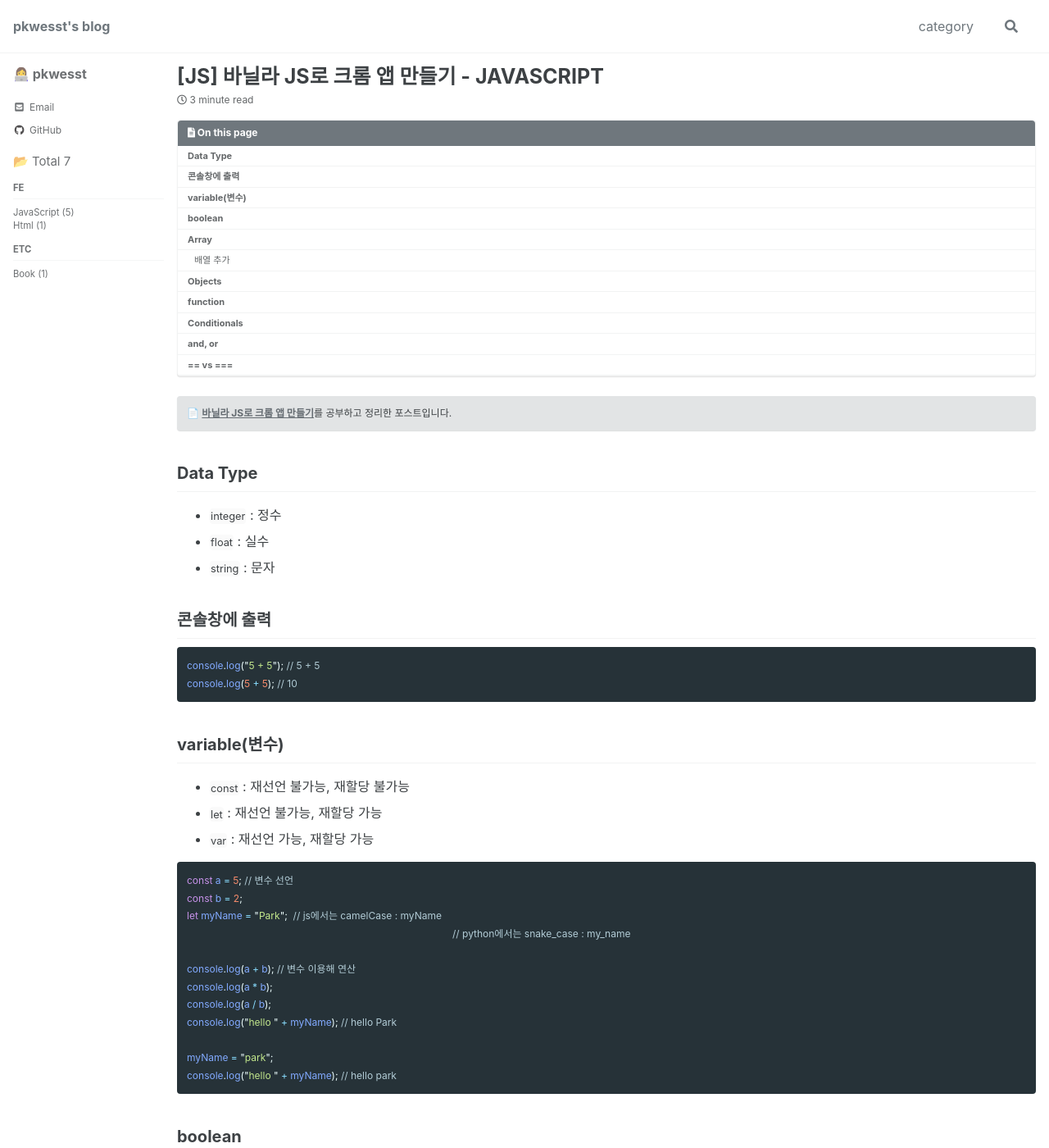
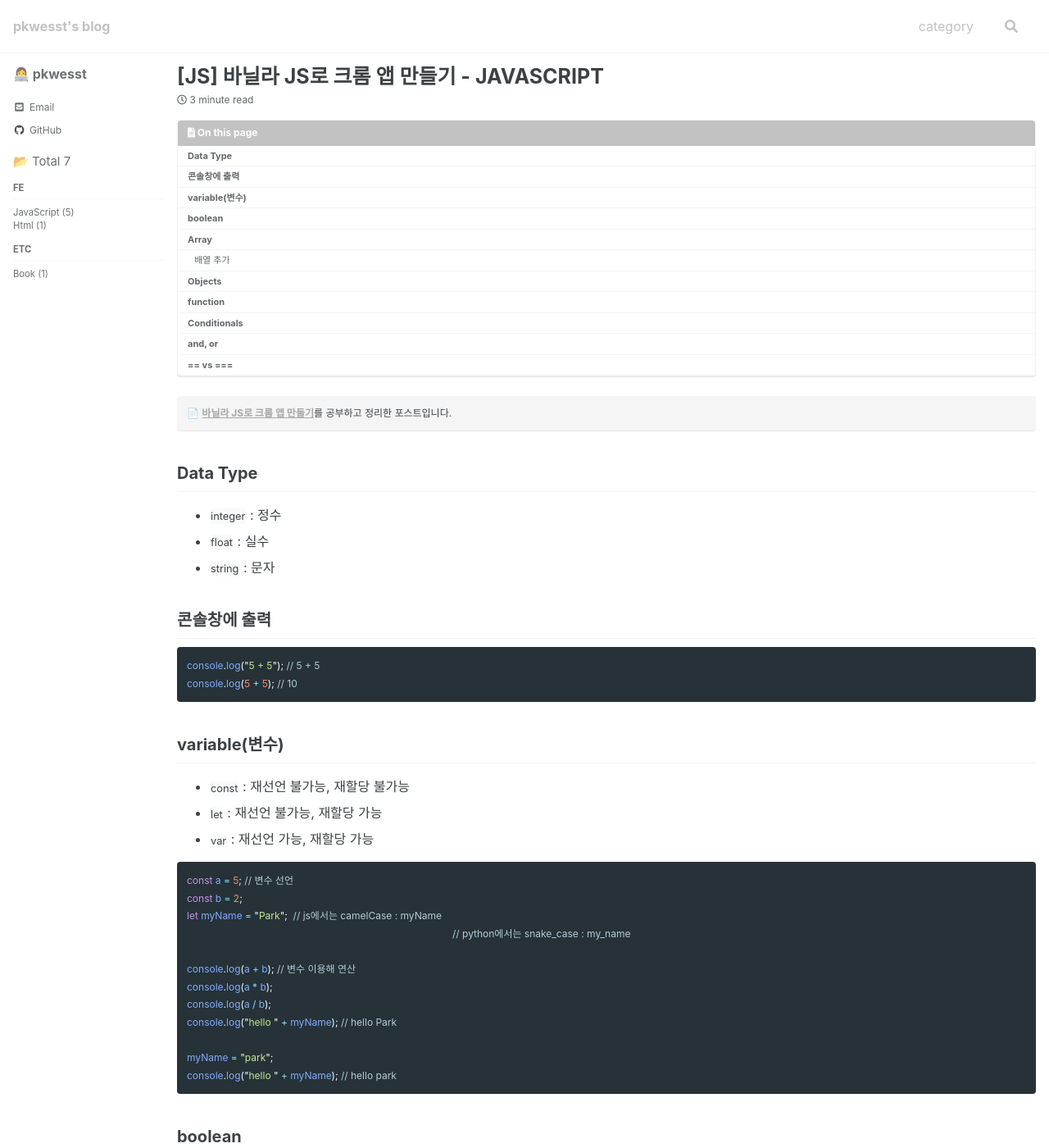
Before and after one commit to pkwesst/pkwesst.github.io, a Jekyll site: the page built from _posts/2022-04-04-js-1.md, in a window 1280 px wide and 1400 px high. Shown: the whole window at 82% size. Built offline with Jekyll 4.4.1, drawn with Linux system fonts in a browser that asks for light colours; cached includes are drawn as plain includes; comment, search, counter and statistics services are not loaded.

Commit message:
Update _default.scss

```diff
--- a/_sass/minimal-mistakes/skins/_default.scss
+++ b/_sass/minimal-mistakes/skins/_default.scss
@@ -6,3 +6,4 @@
 
 $background-color: #fff !default; // 배경색
 $link-color: #3a3c3d !default; // 링크색(글 제목)
+$primary-color: #9999 !default; //
```
